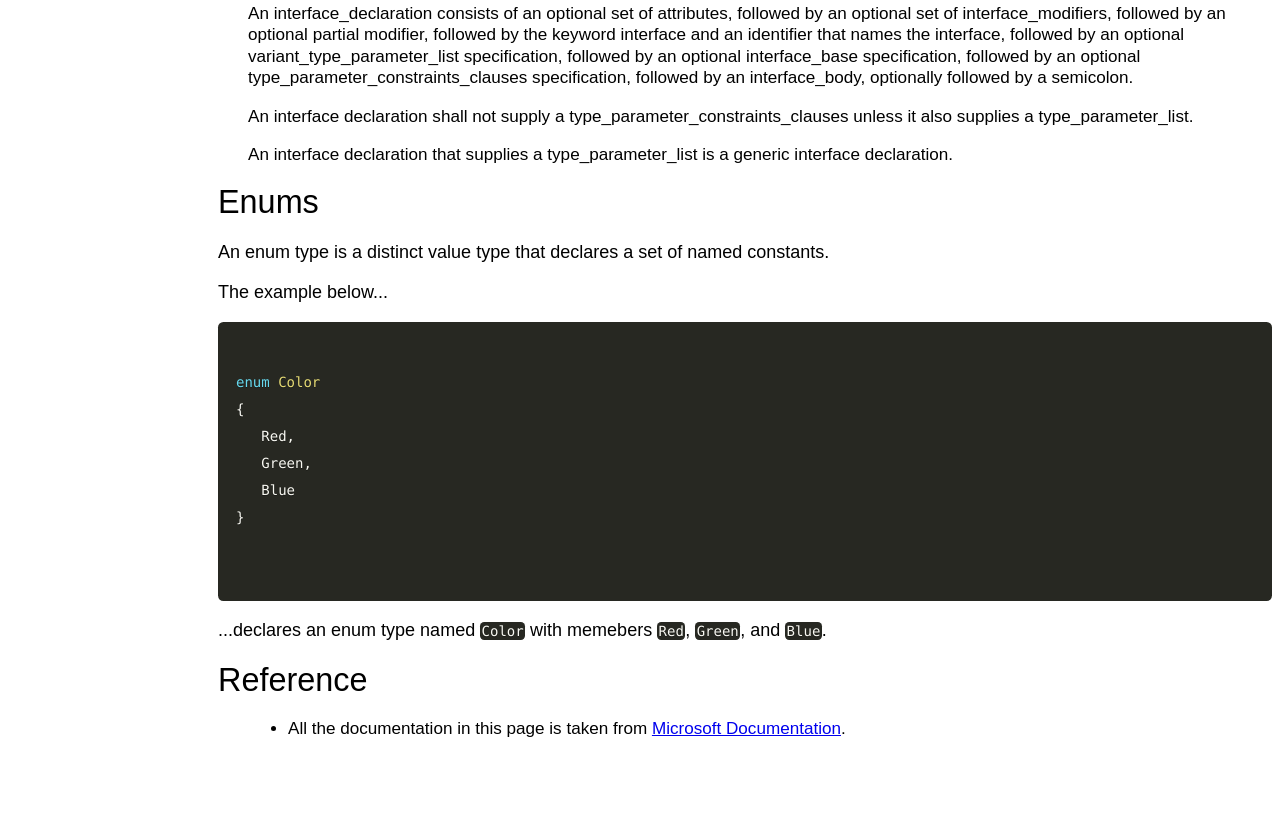
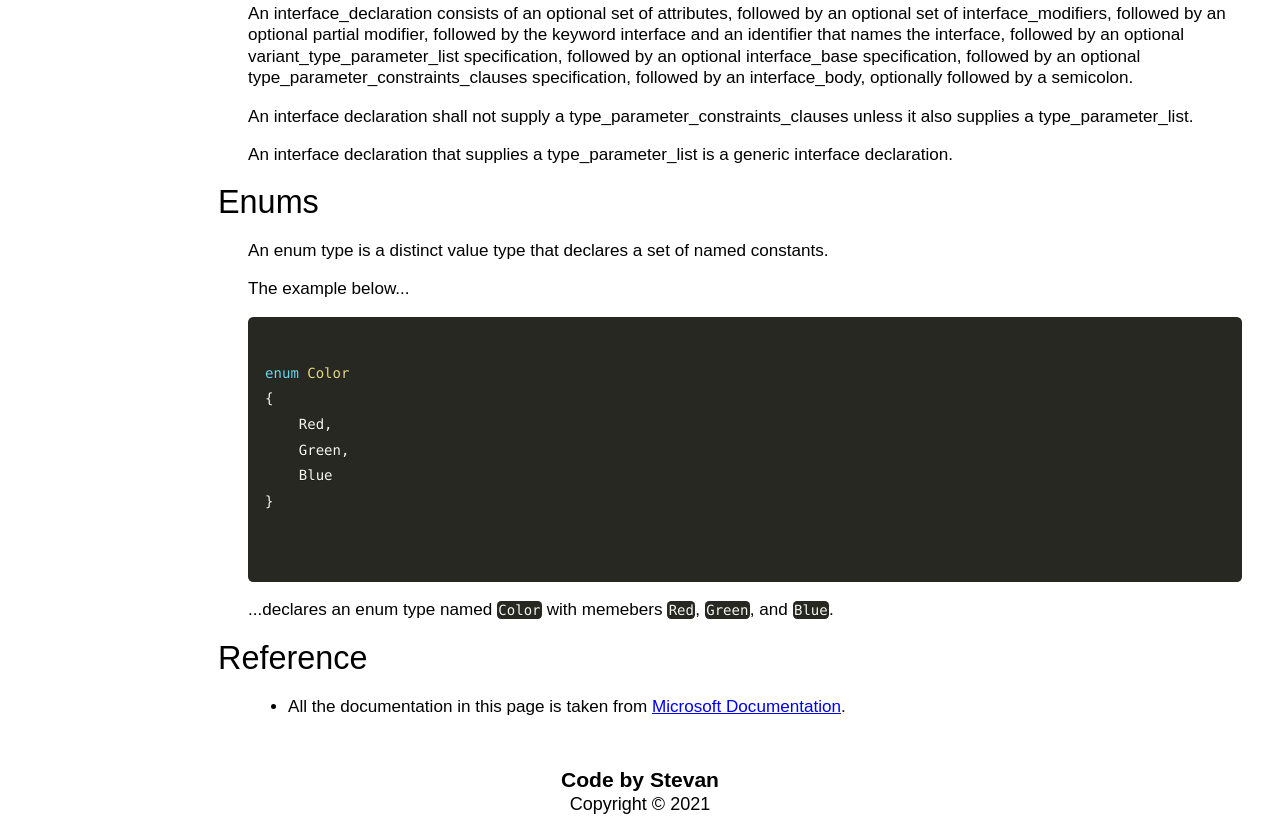
Before and after one commit to StevanFreeborn/freeCodeCamp-Technical-Documentation-Page, a plain HTML site: page index.html in a window 1280 px wide. Shown: the part 4342-5173 px from the top of the page. Before the commit the page ends 5098 px from the top, so only its background shows below. Drawn offline with Linux system fonts and the light colour scheme.

Commit message:
Added footer;

```diff
--- a/css/site.css
+++ b/css/site.css
@@ -57,6 +57,21 @@ body {
     padding-bottom: 5px;
 }
 
+@media only screen and (max-width: 700px) {
+    #navbar{
+        width: 100%;
+        height: 250px;
+        position: fixed;
+        top: 0;
+        padding: 20px 0px;
+        z-index: 1;
+    }
+    #navbar ul {
+        height: 200px;
+        border-bottom: 1px solid black;
+    }
+}
+
 /*Main*/
 #main-doc header {
     text-align: left;
@@ -85,19 +100,6 @@ code[class*=language-] {
 }
 
 @media only screen and (max-width: 700px) {
-    #navbar{
-        width: 100%;
-        height: 250px;
-        position: fixed;
-        top: 0;
-        padding: 20px 0px;
-        z-index: 1;
-    }
-    #navbar ul {
-        height: 200px;
-        border-bottom: 1px solid black;
-    }
-
     #main-doc {
         position: relative;
         top: 300px;
@@ -108,3 +110,19 @@ code[class*=language-] {
         margin-left: 30px;
     }
 }
+
+/*Footer*/
+.footer *{
+    margin: 0;
+    padding: 0;
+}
+
+.footer {
+    position: relative;
+    color: black;
+    background: white;
+    bottom: 0;
+    text-align: center;
+    margin-top: 50px;
+    margin-bottom: 15px;
+}
--- a/index.html
+++ b/index.html
@@ -245,6 +245,7 @@ interface_declaration
         </section>
         <section id="enums" class="main-section">
             <header>Enums</header>
+            <article>
                 <p>
                     An enum type is a distinct value type that declares a set of named constants.
                 </p>
@@ -264,6 +265,7 @@ enum Color
                 <p>
                     ...declares an enum type named <code class="language-charp">Color</code> with memebers <code class="language-charp">Red</code>, <code class="language-charp">Green</code>, and <code class="language-charp">Blue</code>.
                 </p>
+            </article>
         </section>
         <section id="reference" class="main-section">
             <header>Reference</header>
@@ -275,8 +277,11 @@ enum Color
         </section>
     </main>
 
-    <footer>
-
+    <footer class="footer">
+        <div>
+          <h3>Code by Stevan</h3>
+          <p class=>Copyright &copy; 2021</p>
+        </div>
     </footer>
 
     <!--Prism Scripts-->
```
Lines whose indentation alone changed are shown as unchanged.
